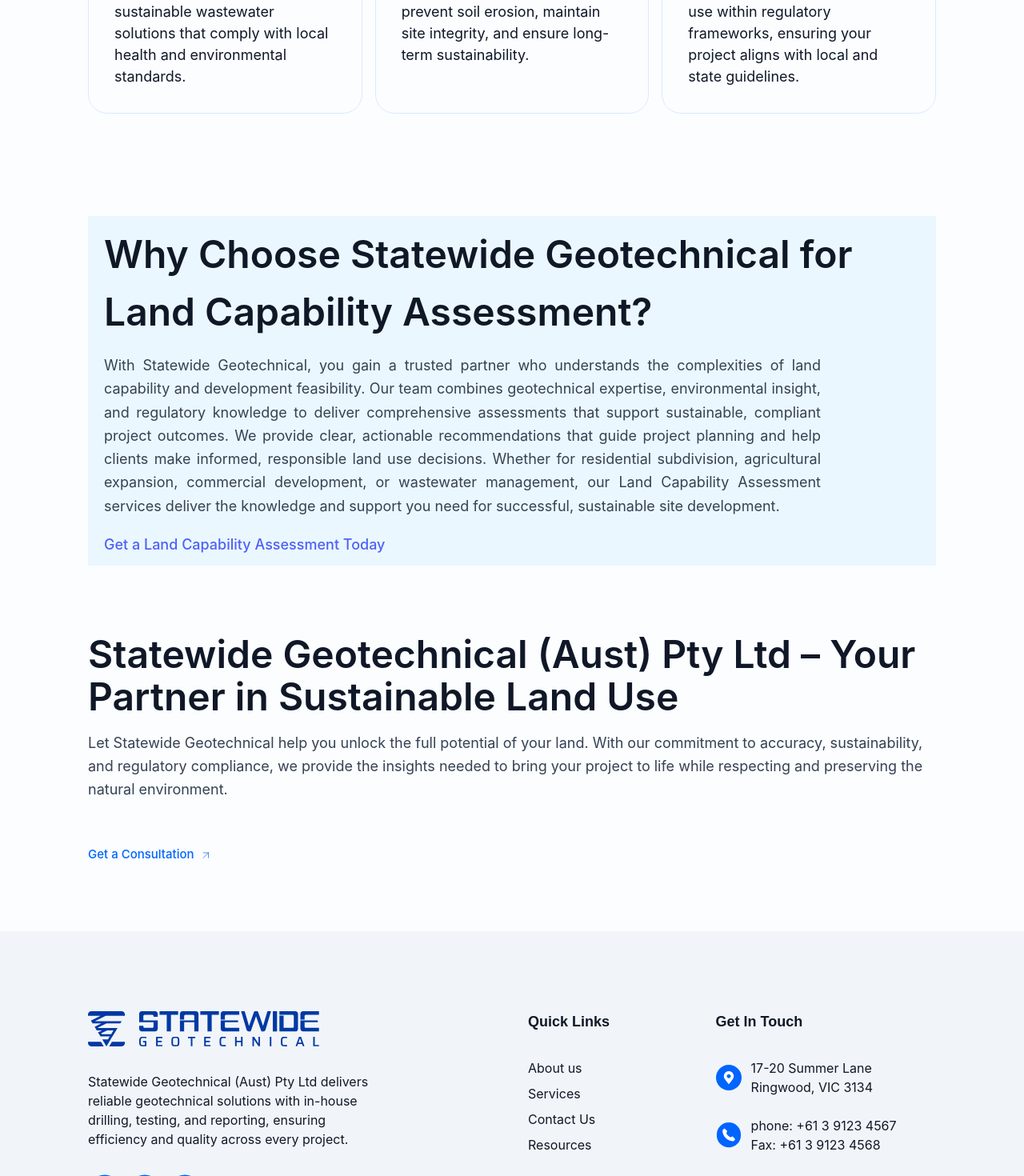
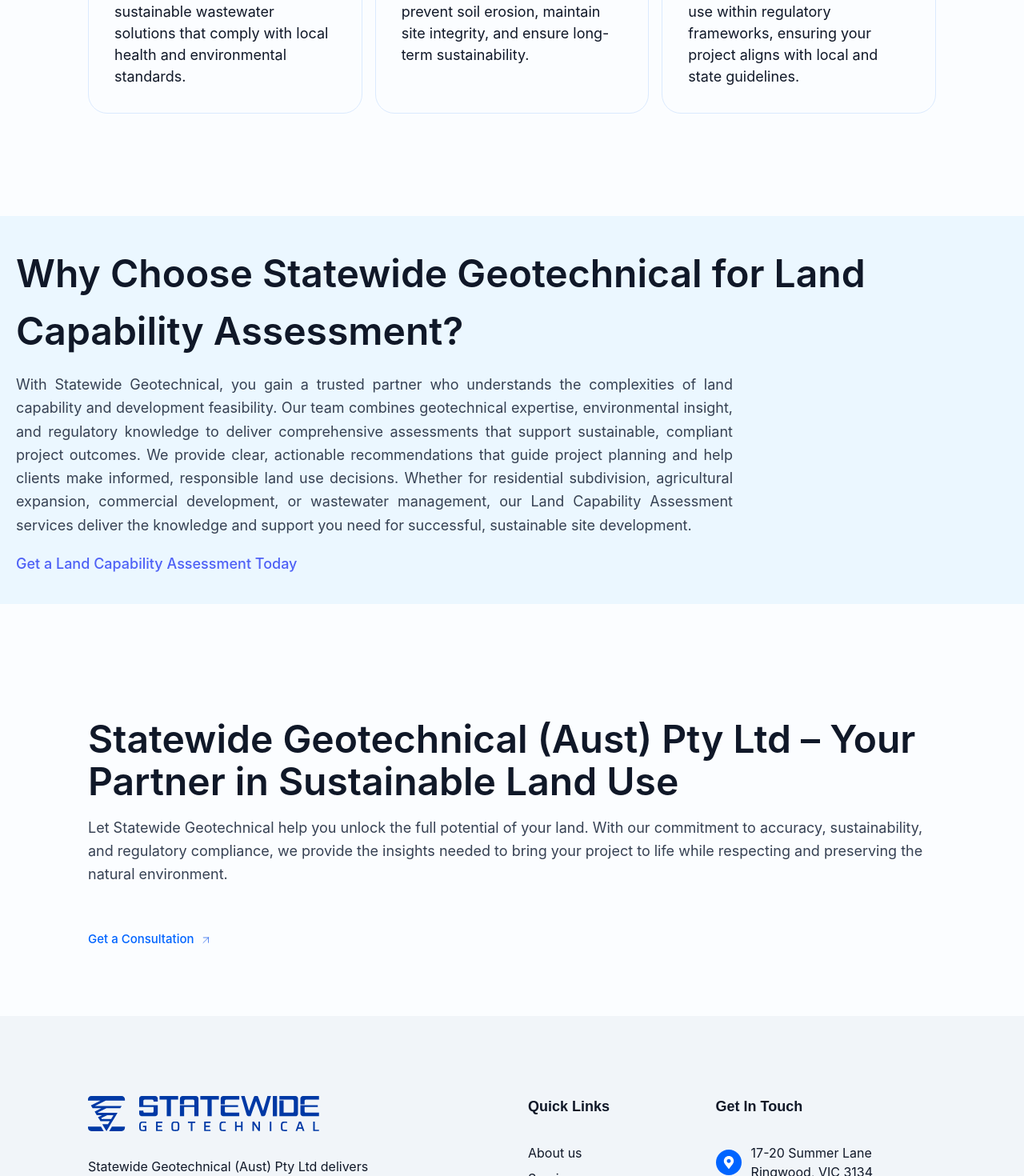
Before and after one commit to tharanga-madurapperuma/statewide-geotechnical_construction-site, a React (Vite) app: page /land in a window 1280 px wide. Shown: the part 2026-3496 px from the top of the page at 80% size. Built offline with nearby package versions, Linux system fonts and the light colour scheme.

Commit message:
updated blue box

```diff
--- a/src/pages/Land Capability/LandCapability.jsx
+++ b/src/pages/Land Capability/LandCapability.jsx
@@ -128,14 +128,19 @@
                 </div>
 
             </div>
+            </div>
 
            {/*Third Section*/}
+           <div className='mb-8 px-4 sm:px-0 sm:mb-40 md:mb-58 w-full bg-[#EBF7FF] md:py-6'>
             <TextSection
                 title="Why Choose Statewide Geotechnical for Land Capability Assessment?"
                 description="With Statewide Geotechnical, you gain a trusted partner who understands the complexities of land capability and development feasibility. Our team combines geotechnical expertise, environmental insight, and regulatory knowledge to deliver comprehensive assessments that support sustainable, compliant project outcomes. We provide clear, actionable recommendations that guide project planning and help clients make informed, responsible land use decisions. Whether for residential subdivision, agricultural expansion, commercial development, or wastewater management, our Land Capability Assessment services deliver the knowledge and support you need for successful, sustainable site development."
                 buttonText="Get a Land Capability Assessment Today"
                 buttonLink="#"
             />
+          </div>
+
+            <div className='px-[30px] md:px-[110px] sm:px-[20px]'>
 
 
             {/* Fourth Section */}
--- a/src/pages/road/Road.jsx
+++ b/src/pages/road/Road.jsx
@@ -17,7 +17,7 @@
                 buttonText="Request a Consultation"
               />
             </div>
-            <div className='px-[30px] md:px-[110px] sm:px-[20px]'>
+          <div className='px-[30px] md:px-[110px] sm:px-[20px]'>
             {/* Second Section */}
             <div className='soil__second-section py-[128px] w-full h-auto'>
                 <div className='flex flex-col items-left justify-left w-full h-auto'>
@@ -151,18 +151,19 @@
                     <p className='text-base sm:text-lg text-gray-700 leading-relaxed text-center md:text-left max-w-7xl mx-auto md:mx-0'>
                     Effective pavement design requires a deep understanding of soil mechanics, material properties, and structural requirements. Our team utilizes advanced analysis and industry-standard methods to develop pavement designs that offer optimal performance and longevity.
                     </p>
-                    </div>
+                  </div>
                 </div>
-                </div>
-
-
             </div>
 
+          </div>
+
             {/* Third Section */}
+            <div className='mb-8 px-4 sm:px-0 sm:mb-40 md:mb-58 w-full bg-[#EBF7FF] md:py-6'>
             <TextSection
                 title='Why Choose Statewide Geotechnical for Road Pavement Design?'
                 description='Statewide Geotechnical combines geotechnical expertise with industry-leading analysis to deliver road pavement designs that maximize durability, safety, and cost-efficiency. Our approach is grounded in thorough site assessment, precise material selection, and a commitment to regulatory compliance, ensuring each project meets or exceeds industry standards.'
                 />
+            </div>
 
           <div className='px-[30px] md:px-[110px] sm:px-[20px]'>
 
```
